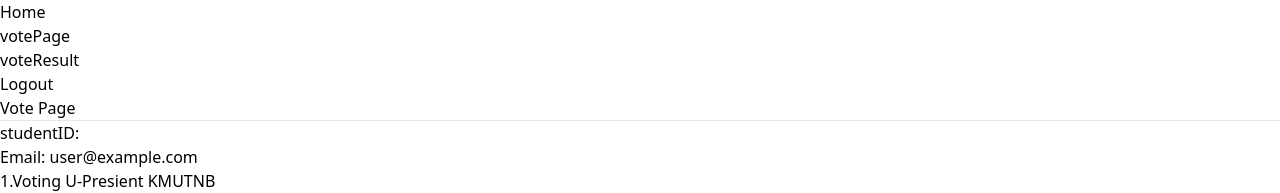
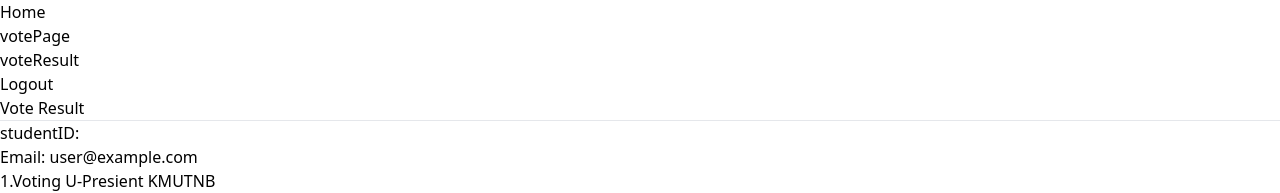
Before and after one commit to gitsanapol/dVoting, a Next.js app: page /voteResult in a window 1280 px wide. Shown: the top 193 px of the page. Built offline with nearby package versions, Linux system fonts and the light colour scheme; no server answers; sample sign-in values are in the browser's storage.

Commit message:
Prototype20240924

```diff
--- a/src/app/voteResult/page.jsx
+++ b/src/app/voteResult/page.jsx
@@ -29,7 +29,7 @@
     <div>
         <Navbar session={session} />
         <div className='container mx-auto'>
-            <h3 className='text-3xl my-3'>Vote Page</h3>
+            <h3 className='text-3xl my-3'>Vote Result</h3>
             <hr className='my-3'/>
             <div className='text-center text-xl my-5'>
               <p>studentID: {session?.user?.studentID}</p>
```
